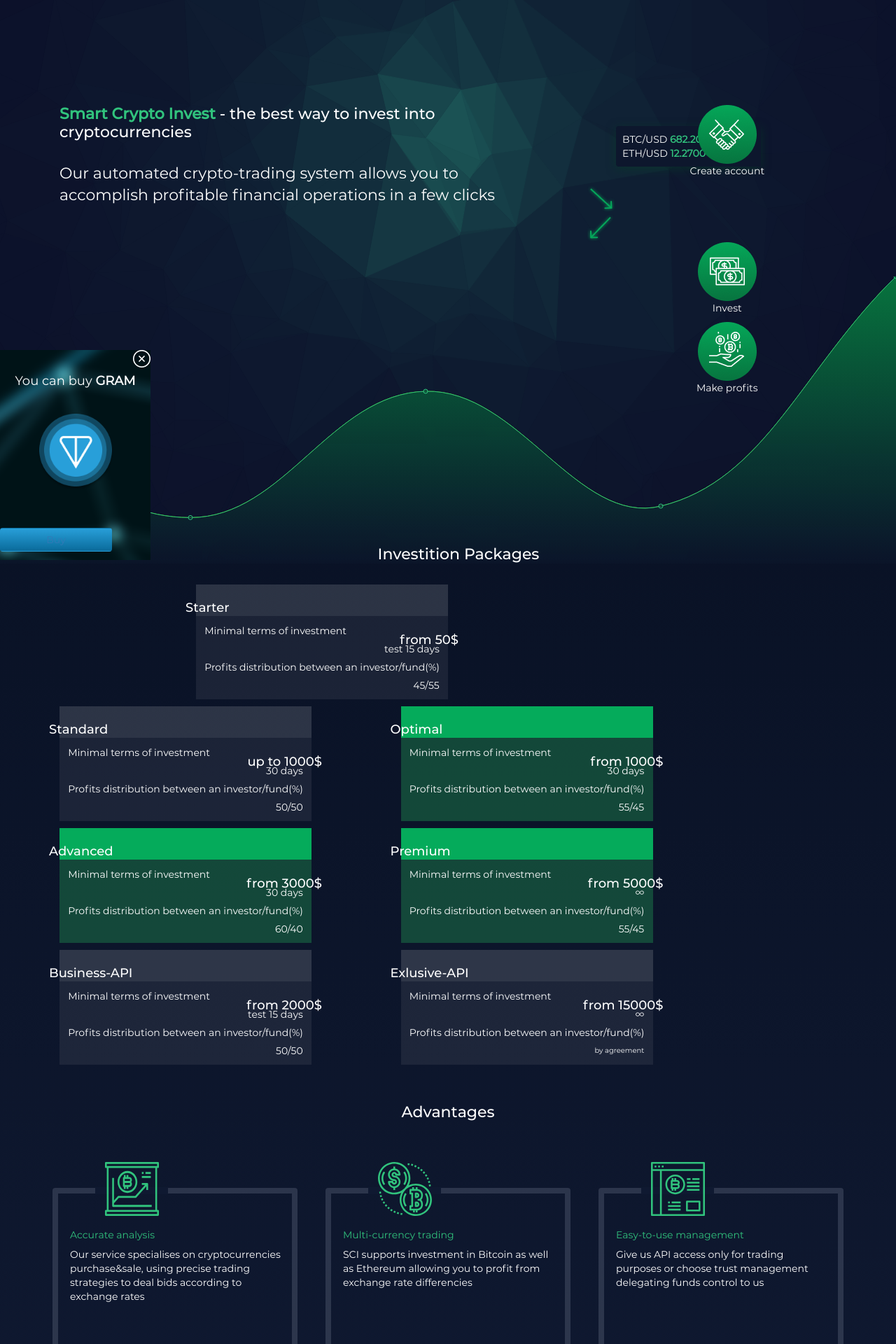
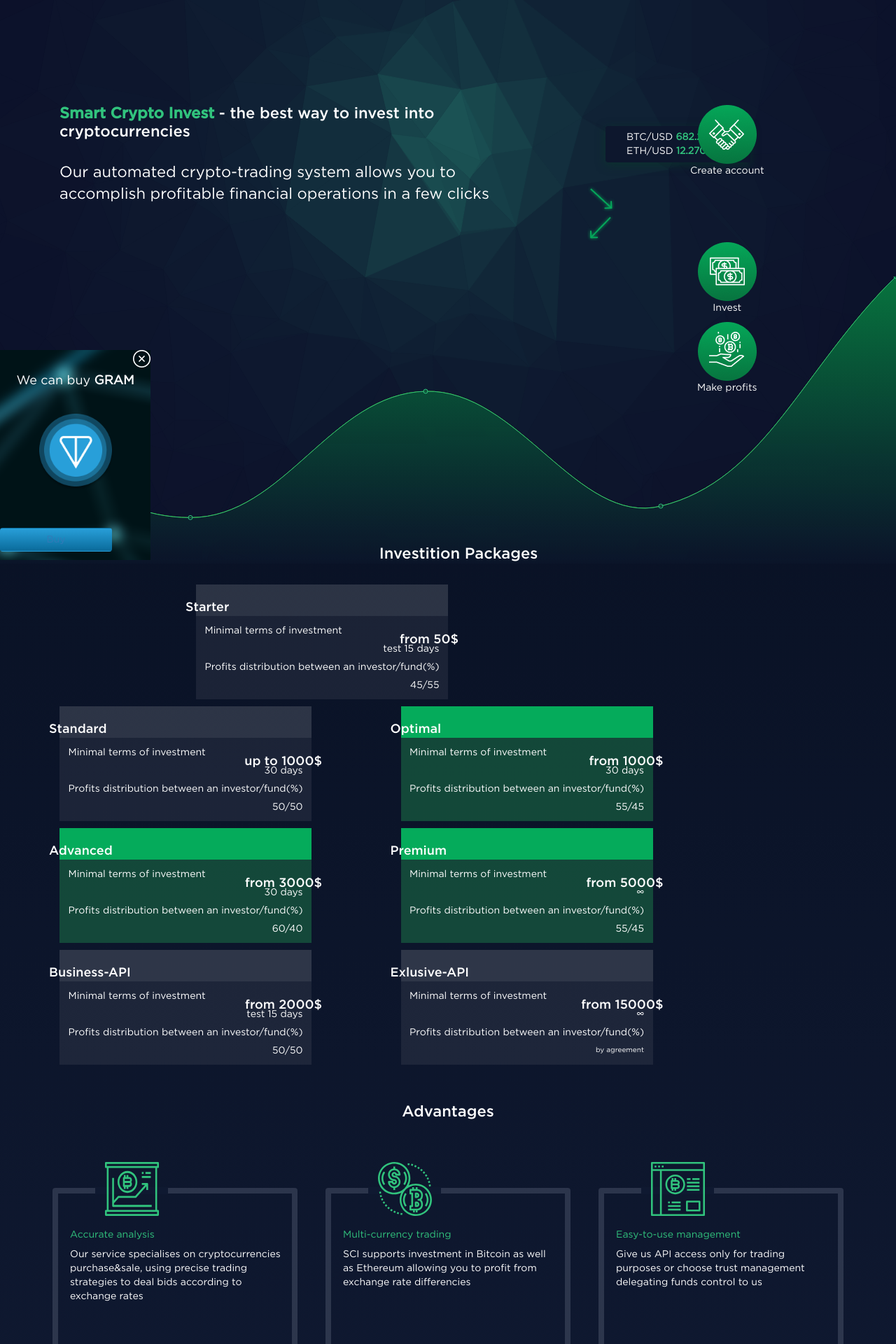
Before and after one commit to DKSGROUP/Crypto, a Yii app: template views/site/index.php in a window 1280 px wide. Shown: the top 1920 px of the page at 70% size. Run offline with PHP 8.4 and a stand-in for Yii, Linux system fonts and the light colour scheme; the template is opened without the code that fills it, so the values that code supplies are empty; some libraries are stand-ins or nearby versions.

Commit message:
Revert "Merge branch 'master' of https://github.com/DKSGROUP/Crypto"
This reverts commit a60f03d85dea611db00e4e80e9df76e043731c65, reversing
changes made to c12e7da752b1bf63e796866b65a9b72f0fdecc2d.

```diff
--- a/messages/ru/app.php
+++ b/messages/ru/app.php
@@ -5,6 +5,7 @@
  * Date: 28.05.2018
  * Time: 15:47
  */
+
 return[
     'About us' => 'О нас',
     'Products' => 'Продукты',
@@ -106,7 +107,7 @@ return[
     'Replenishment format'=>'Формат пополнения',
     'Per cent capitalization'=>'Капитализация процентов',
 
-    'You can buy '=>'У нас можно купить ',
+    'We can buy '=>'У нас можно купить ',
     'Buy'=>'Купить',
 
     'Username' => 'Логин',
--- a/messages/ua/app.php
+++ b/messages/ua/app.php
@@ -120,7 +120,7 @@ return[
 
     'Read more' => 'Читати далі',
 
-    'You can buy ' => 'У нас можна придбати ',
+    'We can buy ' => 'У нас можна придбати ',
     'Buy' => 'Купити',
 
 
--- a/views/layouts/main.php
+++ b/views/layouts/main.php
@@ -98,14 +98,14 @@ AppAsset::register($this);
     var elem = document.getElementById(\'navigation\');
 
 
+    if(document.documentElement.clientWidth <= 960 ){
+        /*elem.style.display="block";*/
+        elem.style.cssText =" display: block;"
 
-        if(document.documentElement.clientWidth <= 960 ){
-            /*elem.style.display="block";*/
-            elem.style.cssText =" display: block;"
-            bool=false;
-        }else {
-            elem.style.cssText ="";
-        }
+    }else {
+        elem.style.cssText ="";
+    }
+
     </script> '
     ?>
 
--- a/views/site/index.php
+++ b/views/site/index.php
@@ -38,7 +38,7 @@ TO DO:
         <div id="closeButton1" class="text-right" onclick="document.getElementById('aside1').style.display='none'"><img src="../img/banner/Group.png" style="pointer-events: all;"></div>
         <div class="container-fluid d-flex flex-column justify-content-center align-items-center">
             <div class="text-center text-white textt">
-                <h4><?=Yii::t('app','You can buy ')?><b>GRAM</b></h4>
+                <h4><?=Yii::t('app','We can buy ')?><b>GRAM</b></h4>
             </div>
             <div class="text text-center">
                 <?php
@@ -83,9 +92,9 @@ TO DO:
                         </div>
                     </div>
                 </div>
-                <div class="col-md-5 d-none d-sm-block ellipse-main" style="padding-top:100px; padding-left:100px; z-index:999;">
+                <div class="col-md-5 ellipse-main" style="padding-top:100px; padding-left:100px; z-index:999;">
                         <div class="row">
-                            <div class="col-6 col-sm-0">
+                            <div class="col-6">
                                 <div class="text text-center">
                                 <?php
                                     echo"<img src=\"../img/main/handshake.png\" >";
@@ -94,7 +103,7 @@ TO DO:
                                 <p class="text-white"><?=Yii::t('app','Create account')?></p>
                                 </div>
                             </div>
-                            <div class="col-6 col-sm-0 position-relative">
+                            <div class="col-6 position-relative">
                                 <div class="position-absolute" style="bottom: 0; left: 0;">
                                     <?php
                                     echo"<img src=\"../img/main/arrow-right.png\" class=\"animated fadeIn\" ;>";
@@ -103,14 +112,14 @@ TO DO:
                             </div>
                         </div>
                         <div class="row">
-                            <div class="col-6 col-sm-0 position-relative">
+                            <div class="col-6 position-relative">
                                 <div class="position-absolute" style="bottom: 0; right: 0;">
                                     <?php
                                     echo"<img src=\"../img/main/arrow-left.png\"  class=\"animated fadeIn\";>";
                                     ?>
                                 </div>
                             </div>
-                            <div class="col-6 col-sm-0">
+                            <div class="col-6">
                                 <div class="text text-center">
                                     <?php
                                     echo"<img src=\"../img/main/money.png\";>";
@@ -120,7 +129,7 @@ TO DO:
                             </div>
                         </div>
                         <div class="row">
-                            <div class="col-6 col-sm-0">
+                            <div class="col-6">
                                 <div class="text text-center">
                                     <?php
                                     echo"<img src=\"../img/main/coins.png\";>";
--- a/web/css/news.css
+++ b/web/css/news.css
@@ -10,9 +10,6 @@
     max-height: 500px;
 }
 #news-carousel{
-    max-height: 500px;
-}
-#news-carousel1{
     max-height: 500px;
 }
 .first-slide{
--- a/web/css/style.css
+++ b/web/css/style.css
@@ -1,18 +1,18 @@
 @font-face {
-    font-family: MontserratRegular;
-    src: url("../font/Montserrat/Montserrat-Regular.ttf");
+    font-family: GothaProReg;
+    src: url("../font/Gotham Cyrillic/GothaProReg.otf");
     font-weight: normal;
 }
 
 @font-face {
-    font-family: MontserratMedium;
-    src: url("../font/Montserrat/Montserrat-Medium.ttf");
+    font-family: GothaProMed;
+    src: url("../font/Gotham Cyrillic/GothaProMed.otf");
 
 }
 
 @font-face {
-    font-family: MontserratBold;
-    src: url("../font/Montserrat/Montserrat-Bold.ttf");
+    font-family: GothaProBol;
+    src: url("../font/Gotham Cyrillic/GothaProBol.otf");
     font-weight: bold;
 }
 
@@ -22,7 +22,7 @@
     border: 0;
 }
 body{
-    font-family: MontserratRegular, Arial, sans !important;
+    font-family: GothaProReg, Arial, sans !important;
     background: linear-gradient(#060e1f, #121c36, #060e1f);
     color: #fff;
 }
@@ -59,7 +59,7 @@ body{
 }
 /*--------------Title Text----------------------------*/
 h1{
-    font-family: MontserratMedium, Arial, sans;
+    font-family: GothaProMed, Arial, sans;
     font-size: 22px;
     line-height: 26px;
 }
@@ -84,7 +84,7 @@ h1{
     bottom: -5px;
     left: -5%;
     height: 500px !important;
-    width: 105% !important;
+    width: 105% !important; /*работает - НЕ ЛАПАЙ И МОЛИСЬ НА ЭТО!*/
     pointer-events: none;
     overflow: hidden;
 }
@@ -249,7 +249,7 @@ table{
 }
 .modal-body  p{
     margin: auto 0;
-    display: inline-block;
+    display: inline-block; /* центрировать..*/
     vertical-align: middle;
 }
 .table{
@@ -267,7 +267,9 @@ table{
     width: 207px;
     background-color: #0D172D;
     text-align: left;
-    padding: 9px 9px 9px 9px;
+    padding: 3%;
+    padding-left: 30px;
+    margin-right: 15px;
     box-shadow: 0px 3px 14px rgba(7, 57, 39, 0.59);
     border-radius: 4px 0px 0px 4px;
 
@@ -330,6 +332,8 @@ table{
 }
 
 
+/*-------------multilanguage---------------*/
+
 .item-lang a{
     color: #fff !important;
 }
--- a/widgets/MultiLangD/Views/Views.php
+++ b/widgets/MultiLangD/Views/Views.php
@@ -9,7 +9,7 @@ use Yii;
         <span class="uppercase"><?= Yii::$app->language; ?></span>
         <span class="caret"></span>
     </a>
-    <ul class="dropdown-menu" style="color: #fff; background-color: rgba(51, 63, 87, 0.8);    min-width: 4.1rem;">
+    <ul class="dropdown-menu" style="color: #fff; background-color: rgba(51, 63, 87, 0.98);">
         <li class="item-lang" style="padding-left: 15px;">
             <?= Html::a('EN', array_merge(
                 \Yii::$app->request->get(),
```
Also changed, not shown: other parts of views/site/index.php (+29 -11 lines), config/web.php (+2 -8 lines), web/css/index.css (+6 -3 lines), .htaccess (deleted), web/.htaccess (deleted), web/font/Montserrat/Montserrat-Bold.ttf (deleted), web/font/Montserrat/Montserrat-Medium.ttf (deleted), web/font/Montserrat/Montserrat-Regular.ttf (deleted).
